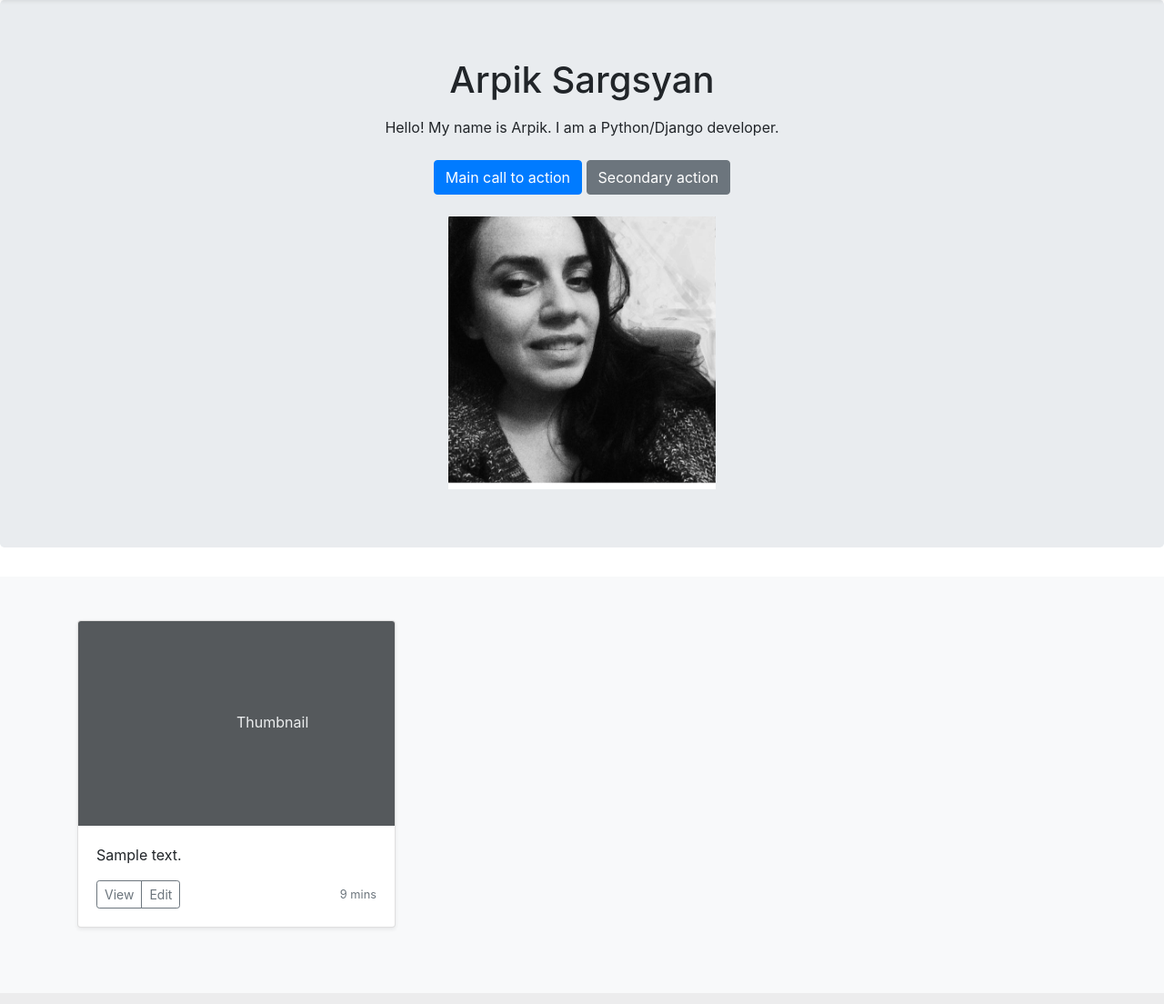
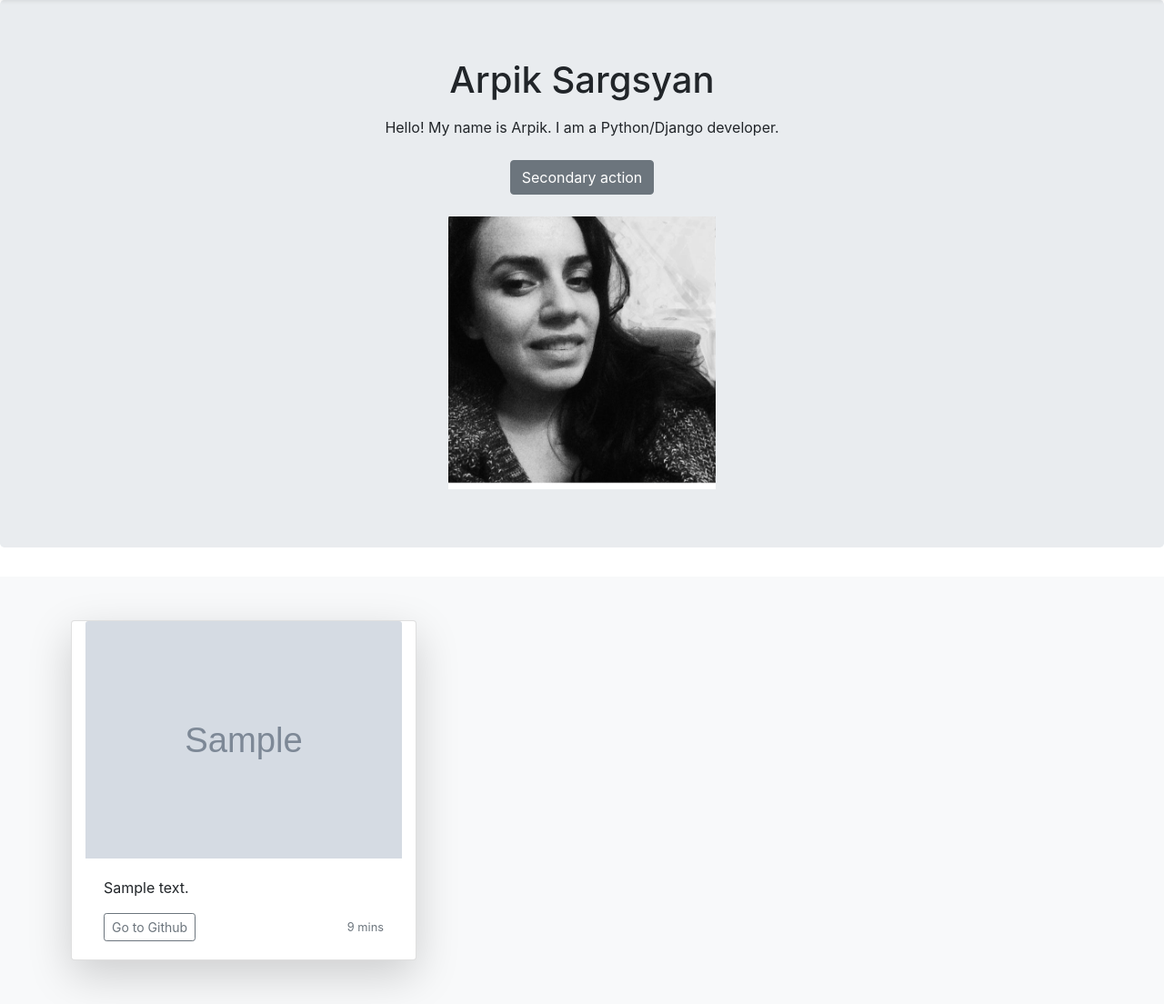
Before and after one commit to Arpik/Portfolio, a Django app: template portfolio/jobs/templates/jobs/home.html in a window 1280 px wide. Shown: the part 56-1160 px from the top of the page at 91% size. Run offline with Django 3.2, Linux system fonts and the light colour scheme; the template is opened without the code that fills it: most values are stand-ins (such as "Sample title", 1, 10 or a date in 2020); grey boxes marked "Sample" are stand-in pictures; data that the repository does not hold is empty; some libraries are stand-ins or nearby versions.

Commit message:
Fixed job  appearances.

```diff
--- a/portfolio/jobs/templates/jobs/home.html
+++ b/portfolio/jobs/templates/jobs/home.html
@@ -55,7 +55,6 @@
       <h1 class="jumbotron-heading"> Arpik Sargsyan </h1>
       </p>Hello! My name is Arpik. I am a Python/Django developer.</p>
       <p>
-        <a href="#" class="btn btn-primary my-2">Main call to action</a>
         <a href="#" class="btn btn-secondary my-2">Secondary action</a>
       </p>
       <img src = "{% static 'VUUZ8675.jpg'%}" height = 300></img>
@@ -67,26 +66,22 @@
 
       <div class="row">
 
-        <div class="col-md-4">
 
         {% for job in jobs.all %}
 
-          <div class="card mb-4 shadow-sm">
-            <svg class="bd-placeholder-img card-img-top" width="100%" height="225" xmlns="http://www.w3.org/2000/svg" preserveAspectRatio="xMidYMid slice" focusable="false" role="img" aria-label="Placeholder: Thumbnail"><title>Placeholder</title><rect width="100%" height="100%" fill="#55595c"/><text x="50%" y="50%" fill="#eceeef" dy=".3em">Thumbnail</text></svg>
+          <div class="card  col-md-4 mr-2 ml-2 shadow-lg">
+            <img class="card-img-top " src = "{{ job.image.url }}" >
             <div class="card-body">
-              <p class="card-text">{{ job.summary }} </br></p>
-              <div class="d-flex justify-content-between align-items-center">
-                <div class="btn-group">
-                  <button type="button" class="btn btn-sm btn-outline-secondary">View</button>
-                  <button type="button" class="btn btn-sm btn-outline-secondary">Edit</button>
+                <p class="card-text">{{ job.summary }} </br></p>
+                <div class="d-flex justify-content-between align-items-center">
+                    <div class="btn-group">
+                        <button type="button" class="btn btn-sm btn-outline-secondary">Go to Github </button>
+                    </div>
+                    <small class="text-muted">9 mins</small>
                 </div>
-                <small class="text-muted">9 mins</small>
-              </div>
             </div>
           </div>
-        </div>
         {% endfor %}
-      </div>
     </div>
   </div>
 </main>
```
